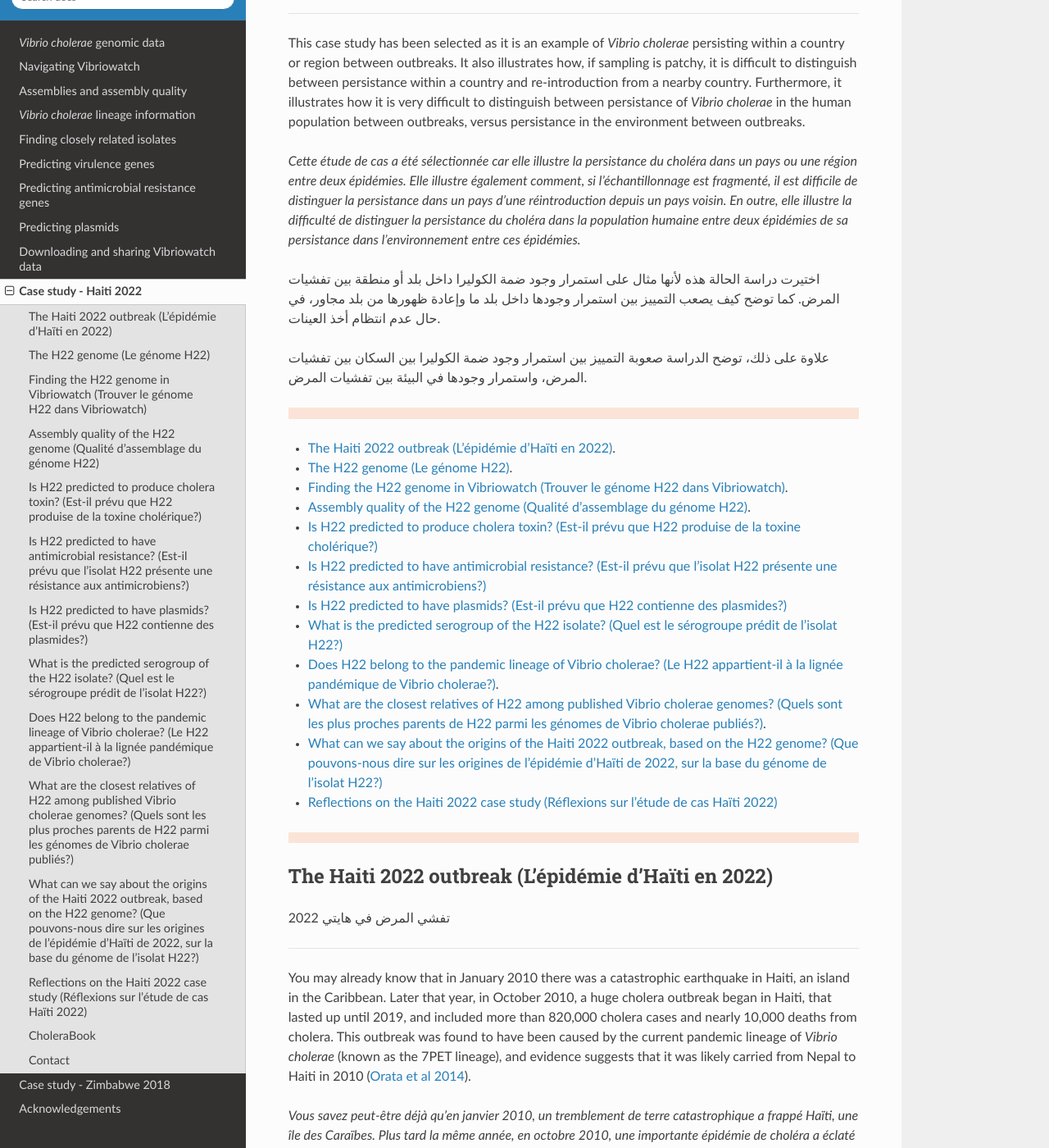
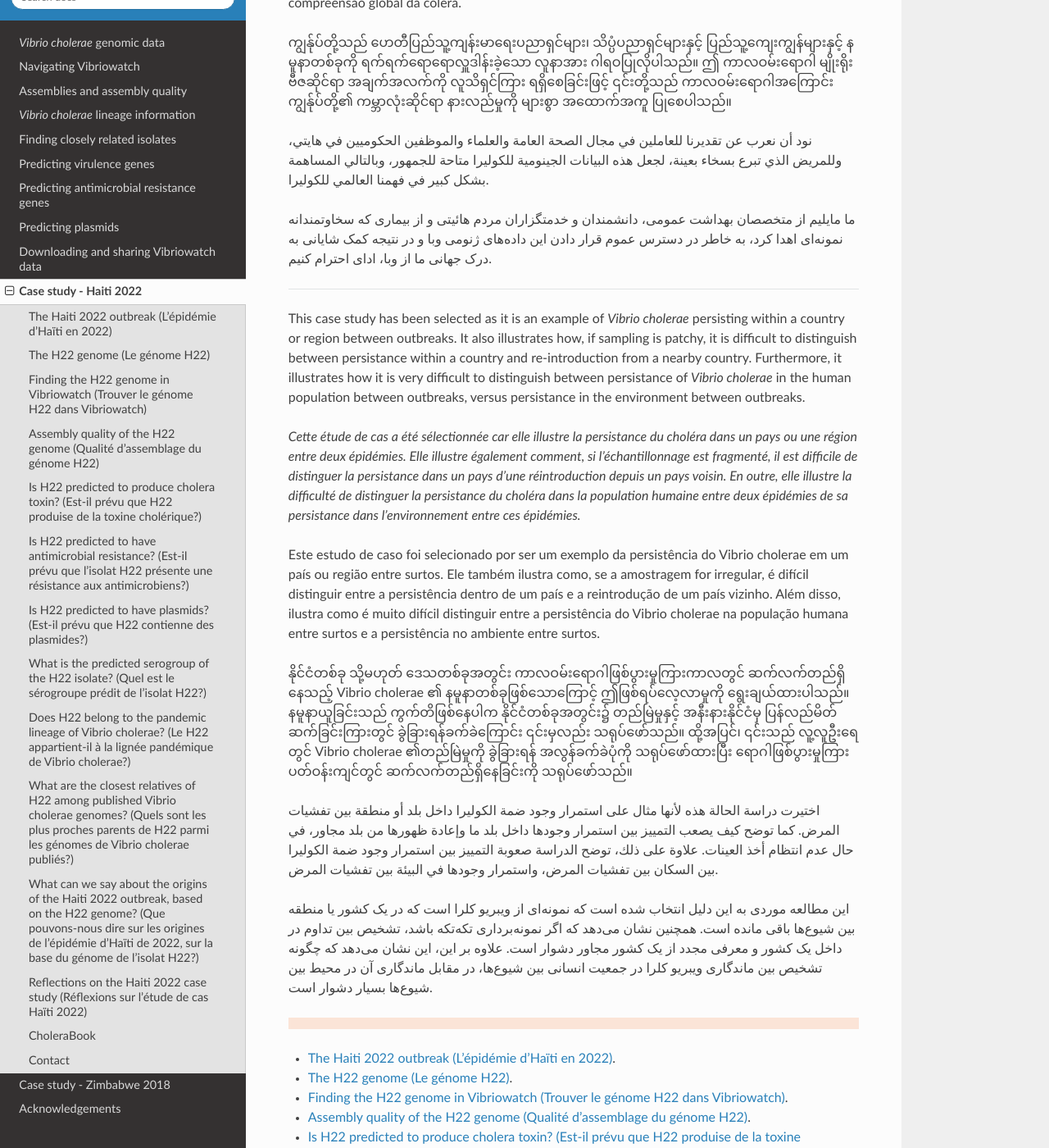
Before and after one commit to avrilcoghlan/vibriowatch, a Sphinx documentation site: the page built from docs/source/haiti.rst, in a window 1280 px wide and 1400 px high, scrolled down 1178 px. Shown: the whole window at 82% size. Built offline with Sphinx 7.4.7 and the Read the Docs theme 3.1.0, drawn with Linux system fonts in a browser that asks for light colours; some of the changed text lies outside the part shown.

Commit message:
Update haiti.rst

```diff
--- a/docs/source/haiti.rst
+++ b/docs/source/haiti.rst
@@ -3,13 +3,13 @@
 
 Étude de cas - Haïti 2022
 
+Estudo de caso - Haiti 2022
+
+ဖြစ်ရပ်မှန်လေ့လာမှု - ဟေတီ ၂၀၂၂
+
 دراسة حالة - هايتي
 
-Estudo de caso - Haiti 2022
-
 مطالعه موردی - هائیتی 2022
-
-ဖြစ်ရပ်မှန်လေ့လာမှု - ဟေတီ ၂၀၂၂*
 
 ------------
 
@@ -17,13 +17,13 @@
 
 *Cette section est un exemple d’utilisation de Vibriowatch pour analyser les données génomiques du choléra, en utilisant l’épidémie d’Haïti de 2022 comme exemple.*
 
+Esta seção é um exemplo prático do uso do Vibriowatch para analisar dados genômicos de cólera, usando o surto de 2022 no Haiti como exemplo.
+
+ဤအပိုင်းသည် ဟေတီ 2022 ဖြစ်ပွားမှုကို နမူနာအဖြစ် အသုံးပြု၍ ကာလဝမ်းမျိုးဗီဇဒေတာကို ခွဲခြမ်းစိတ်ဖြာရန် Vibriowatch ကို အသုံးပြုခြင်း၏ နမူနာတစ်ခုဖြစ်သည်။
+
 يعد هذا القسم مثالاً على استخدام Vibriowatch لتحليل بيانات الجينوم الخاصة بالكوليرا، باستخدام تفشي وباء الكوليرا في هايتي عام 2022 كمثال.
 
-Esta seção é um exemplo prático do uso do Vibriowatch para analisar dados genômicos de cólera, usando o surto de 2022 no Haiti como exemplo.
-
 این بخش یک مثال کاربردی از استفاده از Vibriowatch برای تجزیه و تحلیل داده‌های ژنومی وبا است که از شیوع هائیتی در سال 2022 به عنوان نمونه استفاده می‌کند.
-
-ဤအပိုင်းသည် ဟေတီ 2022 ဖြစ်ပွားမှုကို နမူနာအဖြစ် အသုံးပြု၍ ကာလဝမ်းမျိုးဗီဇဒေတာကို ခွဲခြမ်းစိတ်ဖြာရန် Vibriowatch ကို အသုံးပြုခြင်း၏ နမူနာတစ်ခုဖြစ်သည်။
 
 ------------
 
@@ -33,7 +33,14 @@
 
 *Nous tenons à rendre hommage aux professionnels de la santé publique, aux scientifiques et aux fonctionnaires d'Haïti, ainsi qu'au patient qui a généreusement fait don d'un échantillon, pour avoir rendu ces données génomiques sur le choléra accessibles au public et ainsi grandement contribué à notre compréhension mondiale du choléra.*
 
+Gostaríamos de prestar homenagem aos profissionais de saúde pública, cientistas e servidores públicos do Haiti, e ao paciente que generosamente doou uma amostra, por tornar esses dados genômicos da cólera disponíveis publicamente e, portanto, contribuir muito para nossa compreensão global da cólera.
+
+ကျွန်ုပ်တို့သည် ဟေတီပြည်သူ့ကျန်းမာရေးပညာရှင်များ၊ သိပ္ပံပညာရှင်များနှင့် ပြည်သူ့ကျေးကျွန်များနှင့် နမူနာတစ်ခုကို ရက်ရက်ရောရောလှူဒါန်းခဲ့သော လူနာအား ဂါရဝပြုလိုပါသည်။
+ဤ ကာလဝမ်းရောဂါ မျိုးရိုးဗီဇဆိုင်ရာ အချက်အလက်ကို လူသိရှင်ကြား ရရှိစေခြင်းဖြင့် ၎င်းတို့သည် ကာလဝမ်းရောဂါအကြောင်း ကျွန်ုပ်တို့၏ ကမ္ဘာလုံးဆိုင်ရာ နားလည်မှုကို များစွာ အထောက်အကူ ပြုစေပါသည်။
+
 نود أن نعرب عن تقديرنا للعاملين في مجال الصحة العامة والعلماء والموظفين الحكوميين في هايتي، وللمريض الذي تبرع بسخاء بعينة، لجعل هذه البيانات الجينومية للكوليرا متاحة للجمهور، وبالتالي المساهمة بشكل كبير في فهمنا العالمي للكوليرا.
+
+ما مایلیم از متخصصان بهداشت عمومی، دانشمندان و خدمتگزاران مردم هائیتی و از بیماری که سخاوتمندانه نمونه‌ای اهدا کرد، به خاطر در دسترس عموم قرار دادن این داده‌های ژنومی وبا و در نتیجه کمک شایانی به درک جهانی ما از وبا، ادای احترام کنیم.
 
 ------------
 
@@ -44,9 +51,18 @@
 
 *Cette étude de cas a été sélectionnée car elle illustre la persistance du choléra dans un pays ou une région entre deux épidémies. Elle illustre également comment, si l'échantillonnage est fragmenté, il est difficile de distinguer la persistance dans un pays d'une réintroduction depuis un pays voisin. En outre, elle illustre la difficulté de distinguer la persistance du choléra dans la population humaine entre deux épidémies de sa persistance dans l'environnement entre ces épidémies.*
 
+Este estudo de caso foi selecionado por ser um exemplo da persistência do Vibrio cholerae em um país ou região entre surtos. Ele também ilustra como, se a amostragem for irregular, é difícil distinguir entre a persistência dentro de um país e a reintrodução de um país vizinho. Além disso, ilustra como é muito difícil distinguir entre a persistência do Vibrio cholerae na população humana entre surtos e a persistência no ambiente entre surtos.
+
+နိုင်ငံတစ်ခု သို့မဟုတ် ဒေသတစ်ခုအတွင်း ကာလဝမ်းရောဂါဖြစ်ပွားမှုကြားကာလတွင် ဆက်လက်တည်ရှိနေသည့် Vibrio cholerae ၏ နမူနာတစ်ခုဖြစ်သောကြောင့် ဤဖြစ်ရပ်လေ့လာမှုကို ရွေးချယ်ထားပါသည်။
+နမူနာယူခြင်းသည် ကွက်တိဖြစ်နေပါက နိုင်ငံတစ်ခုအတွင်း၌ တည်မြဲမှုနှင့် အနီးနားနိုင်ငံမှ ပြန်လည်မိတ်ဆက်ခြင်းကြားတွင် ခွဲခြားရန်ခက်ခဲကြောင်း ၎င်းမှလည်း သရုပ်ဖော်သည်။
+ထို့အပြင်၊ ၎င်းသည် လူ့လူဦးရေတွင် Vibrio cholerae ၏တည်မြဲမှုကို ခွဲခြားရန် အလွန်ခက်ခဲပုံကို သရုပ်ဖော်ထားပြီး ရောဂါဖြစ်ပွားမှုကြား ပတ်ဝန်းကျင်တွင် ဆက်လက်တည်ရှိနေခြင်းကို သရုပ်ဖော်သည်။
+
 اختيرت دراسة الحالة هذه لأنها مثال على استمرار وجود ضمة الكوليرا داخل بلد أو منطقة بين تفشيات المرض. كما توضح كيف يصعب التمييز بين استمرار وجودها داخل بلد ما وإعادة ظهورها من بلد مجاور، في حال عدم انتظام أخذ العينات.
+علاوة على ذلك، توضح الدراسة صعوبة التمييز بين استمرار وجود ضمة الكوليرا بين السكان بين تفشيات المرض، واستمرار وجودها في البيئة بين تفشيات المرض.
 
-علاوة على ذلك، توضح الدراسة صعوبة التمييز بين استمرار وجود ضمة الكوليرا بين السكان بين تفشيات المرض، واستمرار وجودها في البيئة بين تفشيات المرض.
+این مطالعه موردی به این دلیل انتخاب شده است که نمونه‌ای از ویبریو کلرا است که در یک کشور یا منطقه بین شیوع‌ها باقی مانده است.
+همچنین نشان می‌دهد که اگر نمونه‌برداری تکه‌تکه باشد، تشخیص بین تداوم در داخل یک کشور و معرفی مجدد از یک کشور مجاور دشوار است.
+علاوه بر این، این نشان می‌دهد که چگونه تشخیص بین ماندگاری ویبریو کلرا در جمعیت انسانی بین شیوع‌ها، در مقابل ماندگاری آن در محیط بین شیوع‌ها بسیار دشوار است.
 
 .. image:: HorizontalDivider.png
   :width: 1200
```
